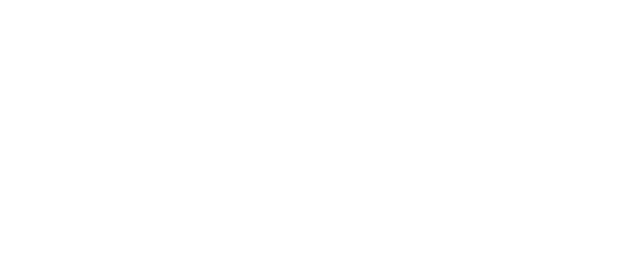
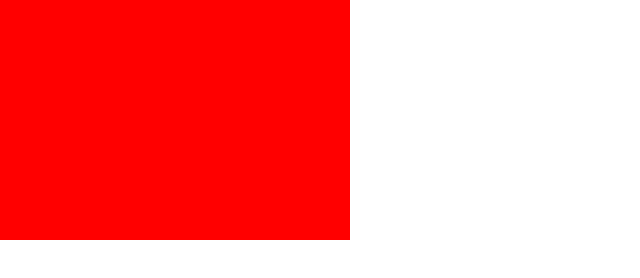
Before and after one commit to jackie-kinsler/css-trials, a plain HTML site: page trial_02/trial_02.html in a window 1280 px wide. Shown: the whole page, without its empty margins (0-640 px from the left). Drawn offline with Linux system fonts and the light colour scheme.

Commit message:
completed trial_02 and trial_03

```diff
--- /dev/null
+++ b/trial_01/main.css
@@ -0,0 +1 @@
+h1 {font-family: sans-serif;}
--- a/template.html
+++ b/trial_02/trial_02.html
@@ -2,11 +2,13 @@
 <html>
 
   <head>
+      <link rel="stylesheet" href="trial_02_main.css">
     <style>
     </style>
   </head>
 
   <body>
+      <div></div>
   </body>
 
 </html>
--- /dev/null
+++ b/trial_02/trial_02_main.css
@@ -0,0 +1,9 @@
+body {margin: 0;}
+
+div {
+    background-color: rgb(255, 0, 0);
+    height: 240px;
+    width: 350px;
+    margin: 0;
+    padding: 0
+}
--- /dev/null
+++ b/trial_03/trial_03_main.css
@@ -0,0 +1,19 @@
+body {
+    margin: 0;
+}
+div {
+    width: 500px;
+    height: 100px;
+}
+
+.black {
+    background-color: rgb(0, 0, 0);
+}
+
+.red {
+    background-color: rgb(255, 0, 0);
+}
+
+.gold {
+    background-color: #ffd700;
+}
```
Also changed, not shown: trial_01/trial_01.html (+1 -0 lines), trial_03/index.html (added, +16 -0 lines).
